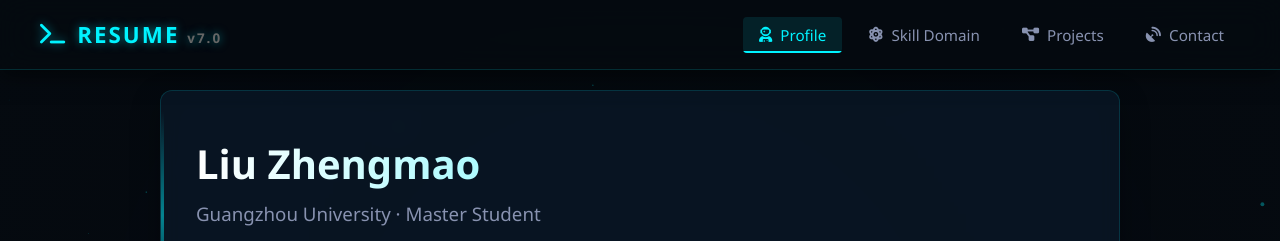
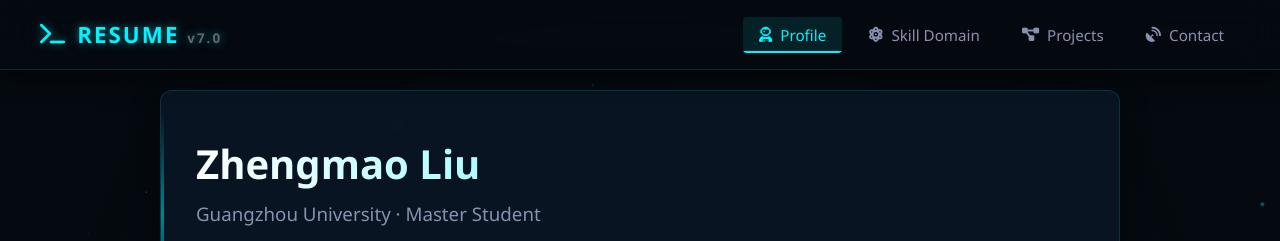
Before and after one commit to L-Z-M-Happy/L-Z-M-Happy.github.io, a plain HTML site: page index.html in a window 1280 px wide. Shown: the top 241 px of the page. Drawn offline with Linux system fonts and the light colour scheme.

Commit message:
Create index.html

```diff
--- a/index.html
+++ b/index.html
@@ -3,7 +3,7 @@
 <head>
     <meta charset="UTF-8">
     <meta name="viewport" content="width=device-width, initial-scale=1.0">
-    <title>Zhengmao Liu - SYSTEM_PROFILE_V7.0</title>
+    <title>Zhengmao Liu</title>
     <link rel="stylesheet" href="https://cdnjs.cloudflare.com/ajax/libs/font-awesome/6.0.0/css/all.min.css">
     <style>
         :root {
@@ -361,7 +361,7 @@
         <div id="profile" class="section active">
             <div class="card">
                 <div style="font-family: monospace; color: var(--primary-cyan); margin-bottom: 10px;"></div>
-                <h1>Liu Zhengmao</h1>
+                <h1>Zhengmao Liu</h1>
                 <h3 style="color: var(--text-muted); font-weight: 400; margin-top: 5px;">Guangzhou University · Master Student</h3>
                 <div style="margin-top: 25px; padding: 15px; background: rgba(188, 19, 254, 0.1); border-radius: 8px; border: 1px dashed var(--secondary-purple);">
                     <p style="margin:0; color: #e0b0ff; font-weight: 500;">
```
